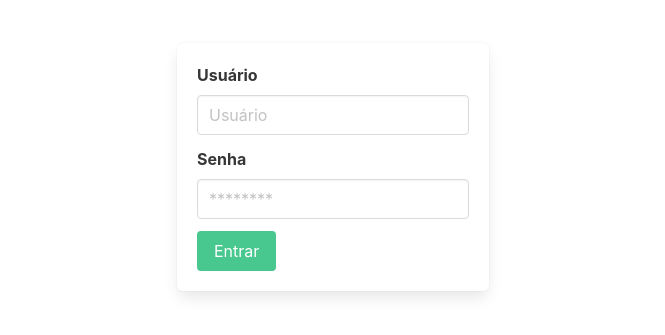
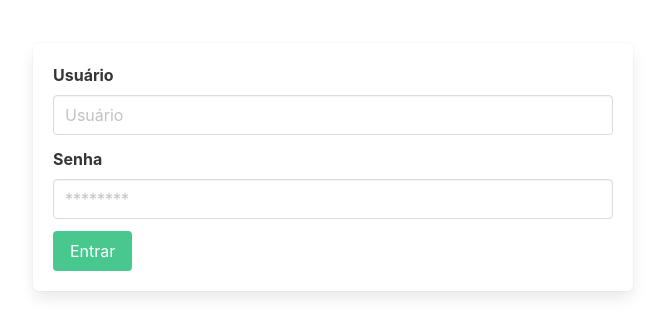
Before and after one commit to assis-guilherme/teste, a plain HTML site: page index.html in a window 1280 px wide. Shown: the part 233-568 px from the top of the page, without its empty margins (307-972 px from the left). Drawn offline with nearby package versions, Linux system fonts and the light colour scheme.

Commit message:
Update index.html

```diff
--- a/index.html
+++ b/index.html
@@ -10,7 +10,7 @@
 </head>
 <body>
   <div class="is-flex is-justify-content-center is-align-items-center" style="height: 100vh;">
-  <div style="">
+  <div style="width: 600px;">
     <form class="box">
       <div class="field">
         <label class="label">Usuário</label>
```
